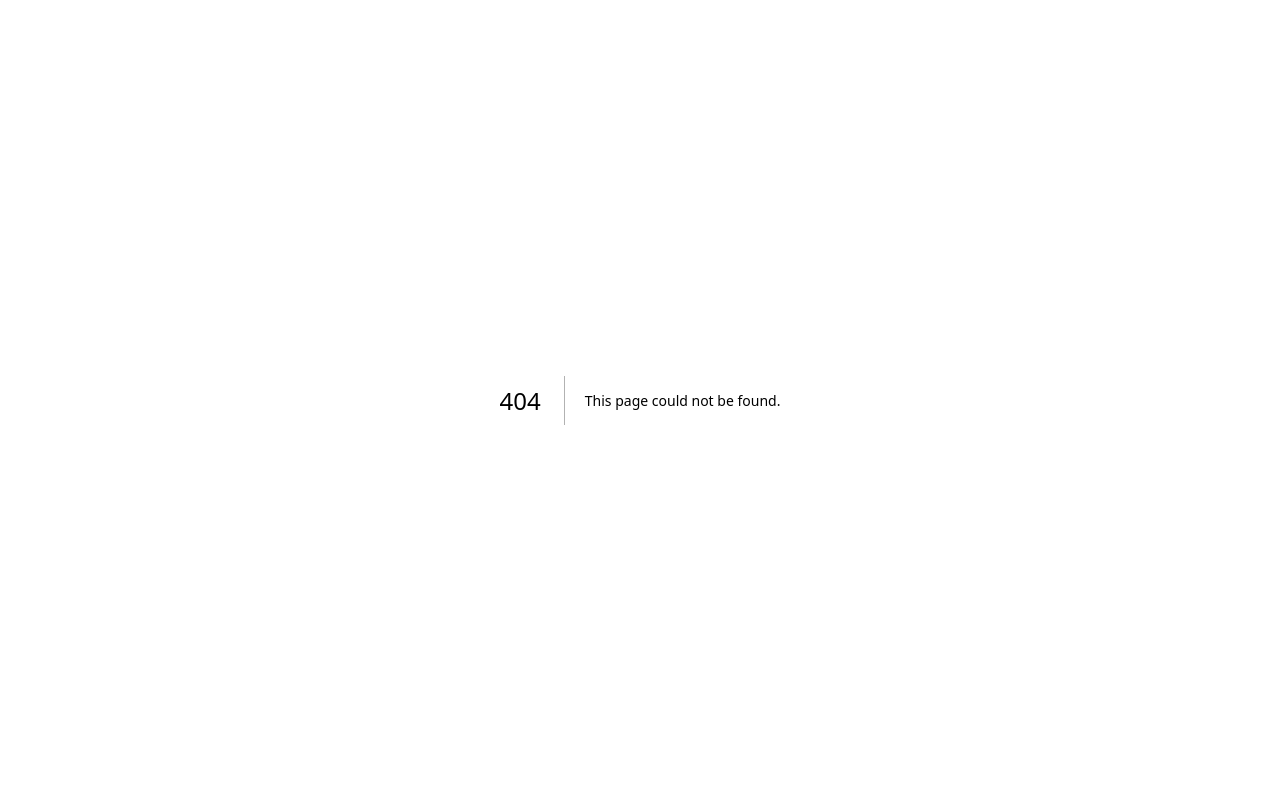
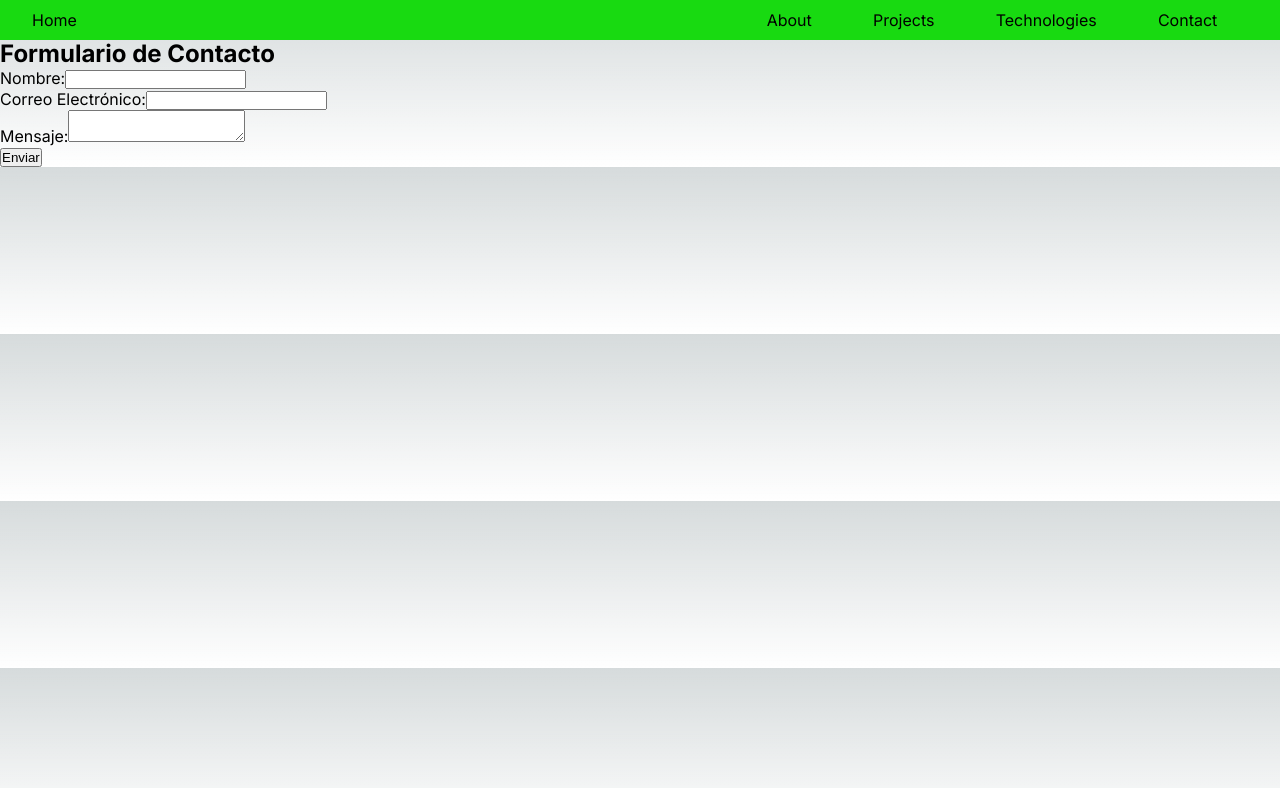
Before and after one commit to lennycba/Portfolio, a Next.js app: page /contact in a window 1280 px wide. Before the commit this address had no page. Shown: the top 788 px of the page. Built offline with nearby package versions, Linux system fonts and the light colour scheme.

Commit message:
segundo commit

```diff
--- /dev/null
+++ b/app/components/Navbar.jsx
@@ -0,0 +1,29 @@
+import style from "./Navbar.module.css";
+import Link from "next/link";
+const Navbar = () => {
+  return (
+    <div className={style.container}>
+      <div className={style.home}>
+        <div>
+          <Link href="/">Home</Link>
+        </div>
+      </div>
+      <div className={style.others}>
+        <div>
+          <Link href="#About">About</Link>
+        </div>
+        <div>
+          <Link href="#Projects">Projects</Link>
+        </div>
+        <div>
+          <Link href="#Technologies">Technologies</Link>
+        </div>
+        <div>
+          <Link href="#Contact">Contact</Link>
+        </div>
+      </div>
+    </div>
+  );
+};
+
+export default Navbar;
--- /dev/null
+++ b/app/components/Navbar.module.css
@@ -0,0 +1,26 @@
+.container{
+    display: flex;
+    justify-content: space-around;
+    align-items: center;
+    height: 5vh;
+    width: 100%;
+    background-color: rgb(24, 218, 17);
+    color:rgb(0, 0, 0);
+    position: fixed;
+}
+
+.home{
+    display: flex;
+    justify-content: flex-start;
+    align-items: center;
+    width: 50%;
+    height: 5vh;
+}
+
+.others{
+    display: flex;
+    align-items: center;
+    justify-content: space-around;
+    width: 40%;
+    height: 5vh;
+}
--- /dev/null
+++ b/app/contact/page.jsx
@@ -0,0 +1,30 @@
+import React from 'react'
+import styles from './contact.module.css'
+
+function Contact() {
+  return (
+    <div id="Contact">
+      <h1 className={styles.container}>Contact</h1>
+        <form>
+          <h2>Formulario de Contacto</h2>
+          <div>
+            <label>Nombre:</label>
+            <input required />
+          </div>
+          <div>
+            <label>Correo Electrónico:</label>
+            <input type="email" id="email" name="email" required />
+          </div>
+
+          <div>
+            <label>Mensaje:</label>
+            <textarea id="message" name="message" className="form-control" required />
+          </div>
+
+          <button type="submit">Enviar</button>
+        </form>
+      </div>
+  )
+}
+
+export default Contact
--- a/app/layout.js
+++ b/app/layout.js
@@ -1,5 +1,6 @@
 import './globals.css'
 import { Inter } from 'next/font/google'
+import Navbar from './components/Navbar'
 
 const inter = Inter({ subsets: ['latin'] })
 
@@ -11,7 +12,10 @@ export const metadata = {
 export default function RootLayout({ children }) {
   return (
     <html lang="en">
-      <body className={inter.className}>{children}</body>
+      <body className={inter.className}>
+        <Navbar />
+        {children}
+        </body>
     </html>
   )
 }
--- a/app/page.module.css
+++ b/app/page.module.css
@@ -227,3 +227,7 @@
     transform: rotate(0deg);
   }
 }
+
+.img{
+  background-color: aliceblue;
+}
```
Also changed, not shown: app/about/page.jsx (added, +15 -0 lines), app/page.js (+40 -89 lines), app/contact/contact.module.css (added).
